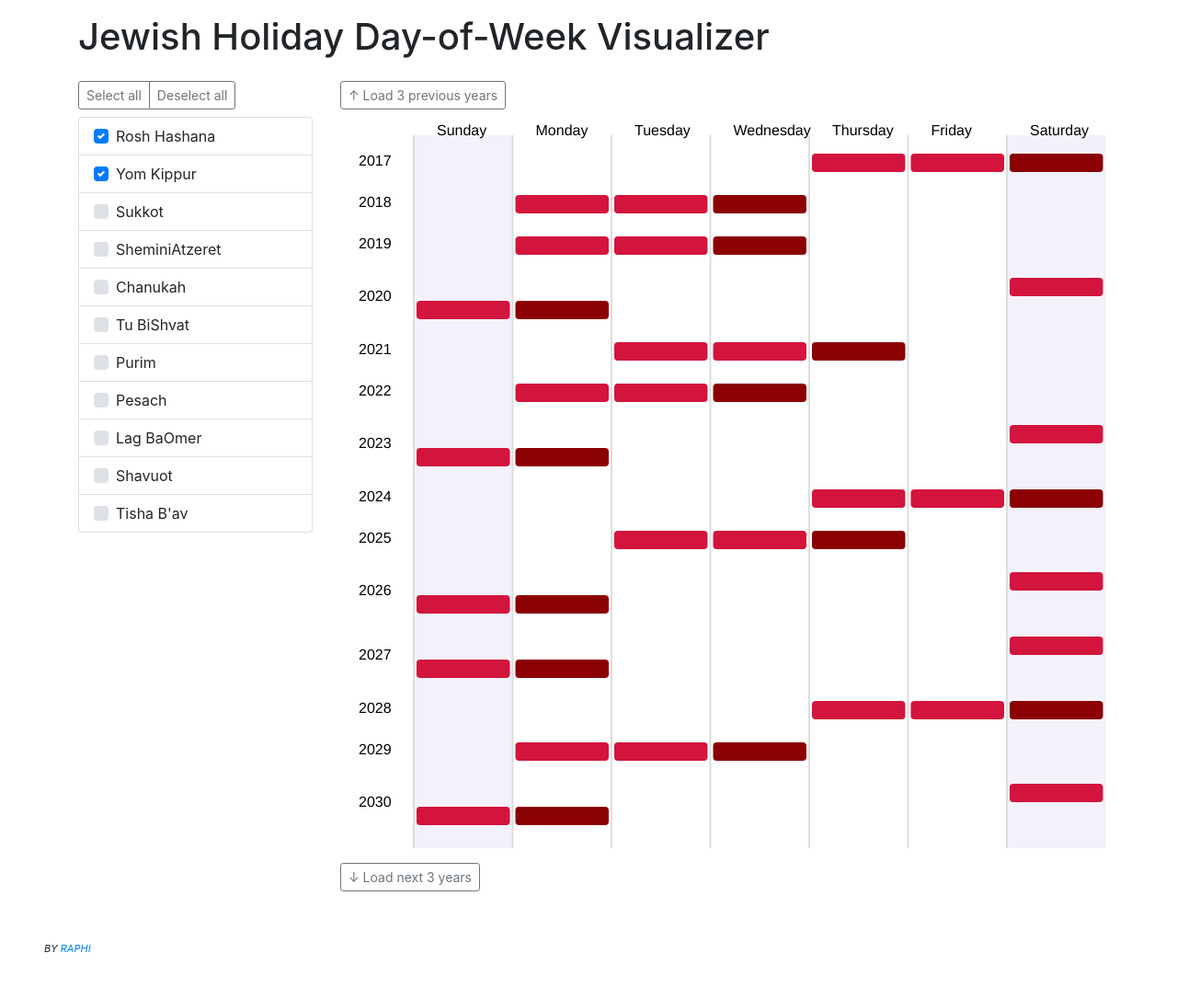
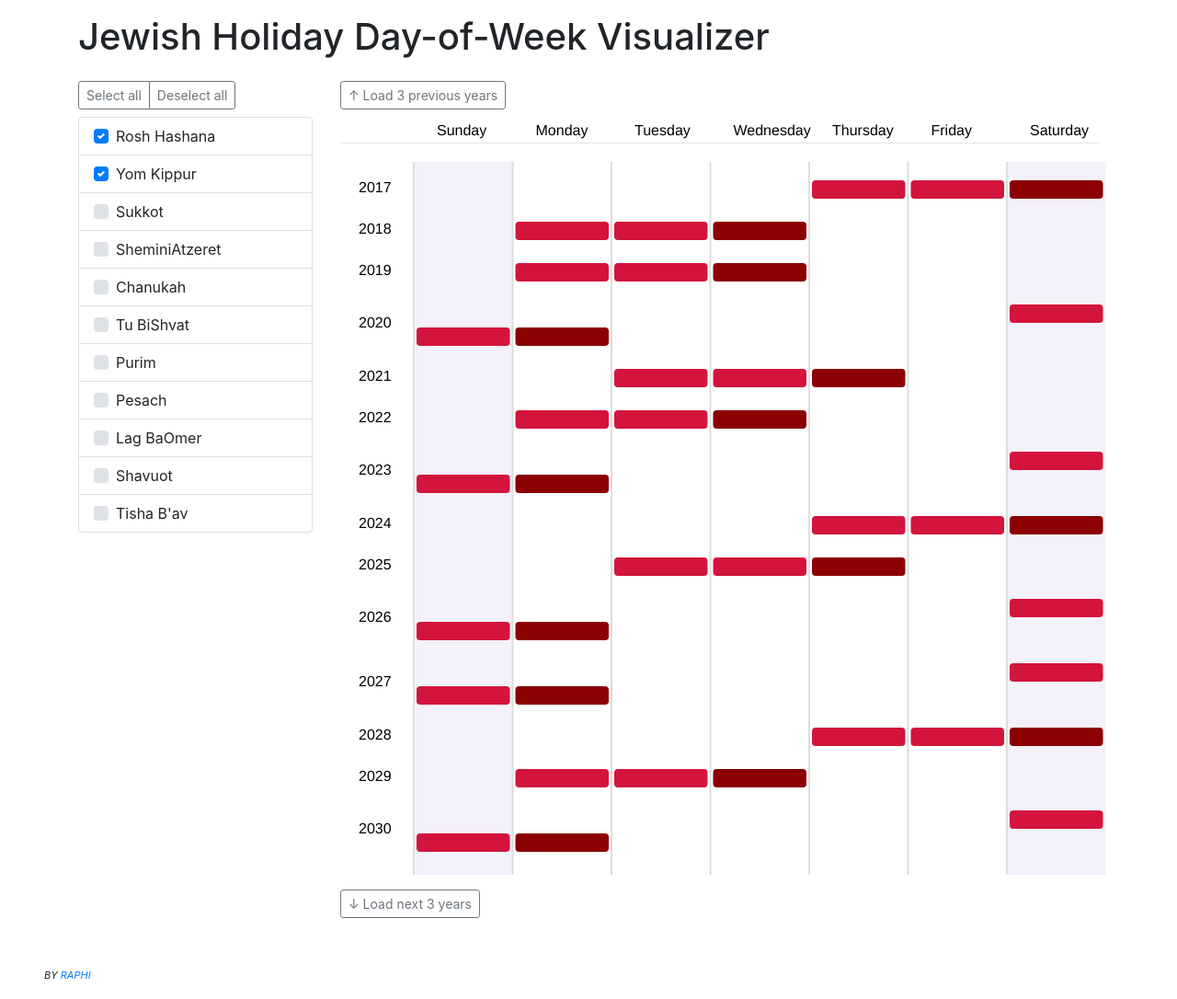
Before and after one commit to RaphiStein/ytdays, a website built with webpack: page index.html in a window 1280 px wide. Shown: the top 1086 px of the page at 92% size. Before the commit the page ends 1057 px from the top, so only its background shows below. Built offline with nearby package versions, Linux system fonts and the light colour scheme.

Commit message:
sticky day of week labels

```diff
--- a/src/index.ts
+++ b/src/index.ts
@@ -162,6 +162,7 @@ function draw() {
   // append the svg object to the body of the page
   // append a 'group' element to 'svg'
   // moves the 'group' element to the top left margin
+  d3.select("#calendar-area > .day-header").remove();
   d3.select("#calendar-area > svg").remove();
   /* Tooltip Holder */
 
@@ -170,6 +171,34 @@ function draw() {
     .append("div")
     .attr("class", "tooltip")
     .style("opacity", 0);
+
+  // Days of the week column headers, in a sticky strip above the calendar
+  const LEFT_MARGIN = 25;
+  const DAY_HEADER_HEIGHT = 28;
+  d3.select("#calendar-area")
+    .append("div")
+    .attr("class", "day-header")
+    .append("svg")
+    .attr(
+      "width",
+      constants.width + constants.margin.left + constants.margin.right
+    )
+    .attr("height", DAY_HEADER_HEIGHT)
+    .append("g")
+    .attr("transform", "translate(" + constants.margin.left + ",0)")
+    .selectAll(".text")
+    .data(daysOfWeek)
+    .enter()
+    .append("text")
+    .text((i) => i)
+    .attr("x", (i: any) => {
+      const domainValue = x(i);
+      if (domainValue) return domainValue + LEFT_MARGIN;
+      return LEFT_MARGIN;
+    })
+    .attr("y", DAY_HEADER_HEIGHT - 8)
+    .attr("class", "year-text")
+    .style("fill", "black");
 
   let svg_main = d3.select("#calendar-area").append("svg");
 
@@ -207,22 +236,6 @@ function draw() {
   //   .style("stroke", "#222")
   //   .style("fill", "none");
 
-  // Days of the week column headers
-  const LEFT_MARGIN = 25;
-  svg
-    .selectAll(".text")
-    .data(daysOfWeek)
-    .enter()
-    .append("text")
-    .text((i) => i)
-    .attr("x", (i: any) => {
-      const domainValue = x(i);
-      if (domainValue) return domainValue + LEFT_MARGIN;
-      return LEFT_MARGIN;
-      //else throw Error('x(i) returned undefined!');
-    })
-    .attr("class", "year-text")
-    .style("fill", "black");
   //console.log("data", data);
   // Scale the range of the data in the domains
 
--- a/styles/index.scss
+++ b/styles/index.scss
@@ -30,6 +30,18 @@ text {
 #calendar-area {
 }
 
+.day-header {
+  position: sticky;
+  top: 0;
+  z-index: 10;
+  background: #fff;
+  border-bottom: 1px solid #e5e5e5;
+}
+
+.day-header svg {
+  display: block;
+}
+
 .weekend-column {
   fill: #f4f1fa;
 }
--- a/tests/rendering.test.ts
+++ b/tests/rendering.test.ts
@@ -44,7 +44,7 @@ describe("D3 calendar rendering (default state)", () => {
 
   it("renders Sunday–Saturday column headers and day swimlanes", () => {
     const headers = Array.from(
-      document.querySelectorAll("#container text.year-text")
+      document.querySelectorAll("#calendar-area > .day-header text.year-text")
     ).map((el) => el.textContent);
 
     expect(headers).toEqual([
@@ -148,6 +148,16 @@ describe("D3 calendar rendering (checkbox filtering)", () => {
     expect(document.querySelectorAll("rect.bar")).toHaveLength(126);
   });
 
+  it("keeps a single sticky day-of-week header after redrawing", () => {
+    clickCheckboxByValue("Pesach");
+    clickCheckboxByValue("Pesach");
+
+    expect(document.querySelectorAll("#calendar-area > .day-header")).toHaveLength(1);
+    expect(
+      document.querySelectorAll("#calendar-area > .day-header text.year-text")
+    ).toHaveLength(7);
+  });
+
   it("checks every holiday and draws all years when Select all is clicked", () => {
     document.getElementById("selectallbtn")!.click();
 
```
Also changed, not shown: styles/index.css, 1 other file.
